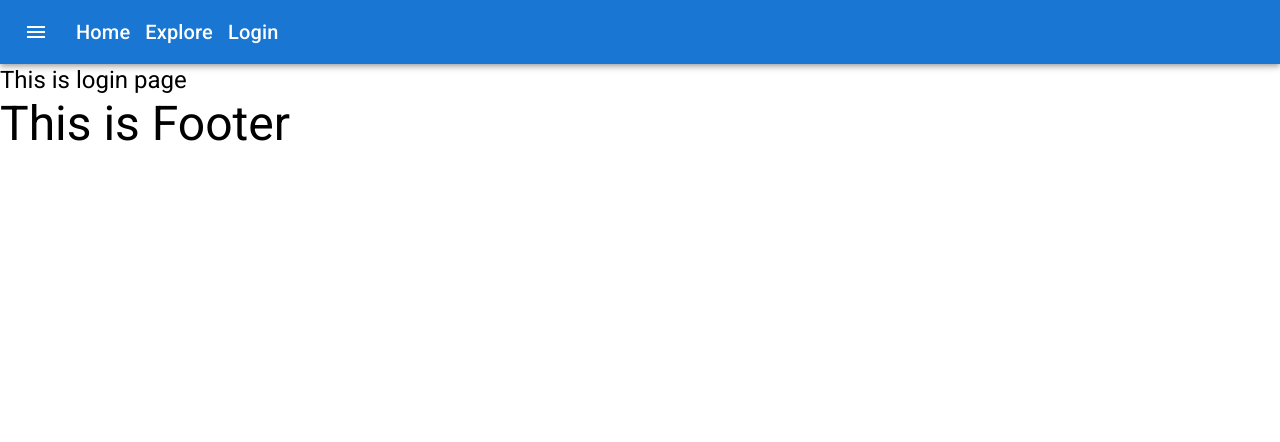
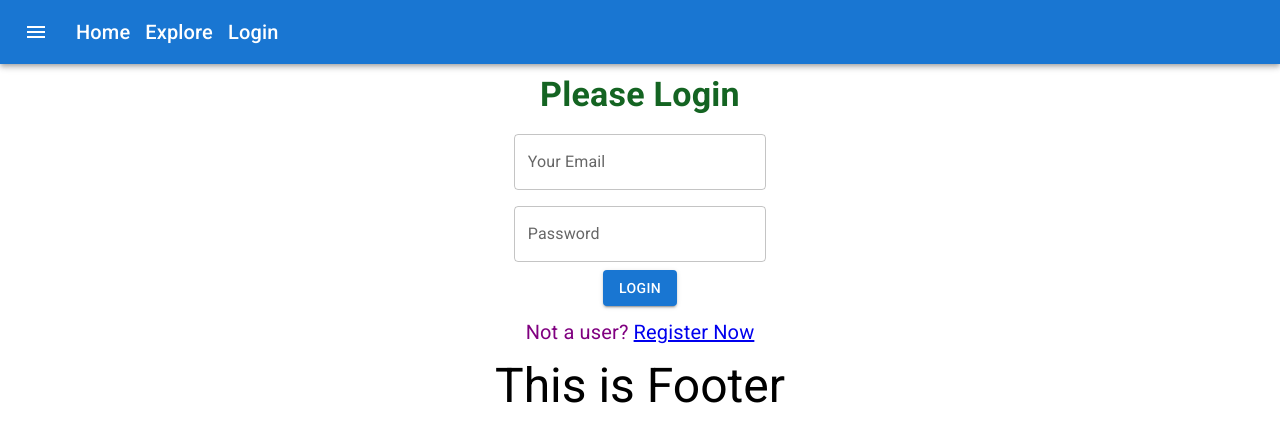
Before and after one commit to Roy-275/Hair-Care-Shampoo-assignment-12-client-side, a React (Create React App) app: page /login in a window 1280 px wide. Shown: the top 442 px of the page. Built offline with nearby package versions, Linux system fonts and the light colour scheme.

Commit message:
login page front end done

```diff
--- /dev/null
+++ b/src/Pages/Home/Banner/Banner.js
@@ -0,0 +1,26 @@
+import { Typography } from '@mui/material';
+import React from 'react';
+import homeBanner from '../../../images/home banner.jpg'
+
+const bannerStyle = {
+    background: `url("${homeBanner}")`,
+    width: '100%',
+    backgroundSize: 'cover',
+    backgroundRepeat: 'no-repeat',
+};
+
+const Banner = () => {
+    return (
+        <div style={bannerStyle}>
+            <Typography sx={{ textAlign: 'center', fontWeight: 'bold', color: 'white', mb: '300px' }} variant="h3" gutterBottom component="div">
+                Hair Care Shampoo
+            </Typography>
+
+            <Typography sx={{ textAlign: 'left', color: '#EB350E', ml: '50px', fontWeight: 600 }} variant="h4" gutterBottom component="div">
+                Use Our products And Get a Noticable Change
+            </Typography>
+        </div>
+    );
+};
+
+export default Banner;
--- a/src/Pages/Home/Home/Home.js
+++ b/src/Pages/Home/Home/Home.js
@@ -1,15 +1,13 @@
-import { Typography } from '@mui/material';
 import React from 'react';
 import Footer from '../../Shared/Footer/Footer';
 import Header from '../../Shared/Header/Header';
+import Banner from '../Banner/Banner';
 
 const Home = () => {
     return (
         <div>
             <Header></Header>
-            <Typography variant="h4">
-                This is home component
-            </Typography>
+            <Banner></Banner>
             <Footer></Footer>
         </div>
     );
--- a/src/Pages/Login/Login/Login.js
+++ b/src/Pages/Login/Login/Login.js
@@ -1,15 +1,56 @@
 import { Typography } from '@mui/material';
+import TextField from '@mui/material/TextField';
+import Box from '@mui/material/Box';
+import Button from '@mui/material/Button';
 import React from 'react';
 import Footer from '../../Shared/Footer/Footer';
 import Header from '../../Shared/Header/Header';
+import { NavLink } from 'react-router-dom';
 
 const Login = () => {
     return (
-        <div>
+        <div style={{ textAlign: 'center' }}>
             <Header></Header>
-            <Typography variant="h5">
-                This is login page
+            <Typography variant="h4" sx={{ color: '#146422', my: '10px', fontWeight: 600 }} gutterBottom component="div">
+                Please Login
             </Typography>
+
+            <Box
+                component="form"
+                sx={{
+                    '& .MuiTextField-root': { m: 1, width: '25ch' },
+                }}
+                noValidate
+                autoComplete="off"
+            >
+                <form >
+                    <TextField
+                        sx={{
+                            my: '20px'
+                        }}
+                        id="outlined-password-input"
+                        label="Your Email"
+                        type="text"
+                    /> <br />
+
+                    <TextField
+                        sx={{
+                            my: '20px'
+                        }}
+                        id="outlined-password-input"
+                        label="Password"
+                        type="password"
+                        autoComplete="current-password"
+                    /> <br />
+
+                    <Button variant="contained">Login</Button>
+
+                </form>
+            </Box>
+            <Typography variant="h6" sx={{ color: 'purple', my: '10px', fontWeight: 400 }} gutterBottom component="div">
+                Not a user? <NavLink to="/register">Register Now</NavLink>
+            </Typography>
+
             <Footer></Footer>
         </div>
     );
```
Also changed, not shown: 1 other file (tests, documents, lock files or other folders).
